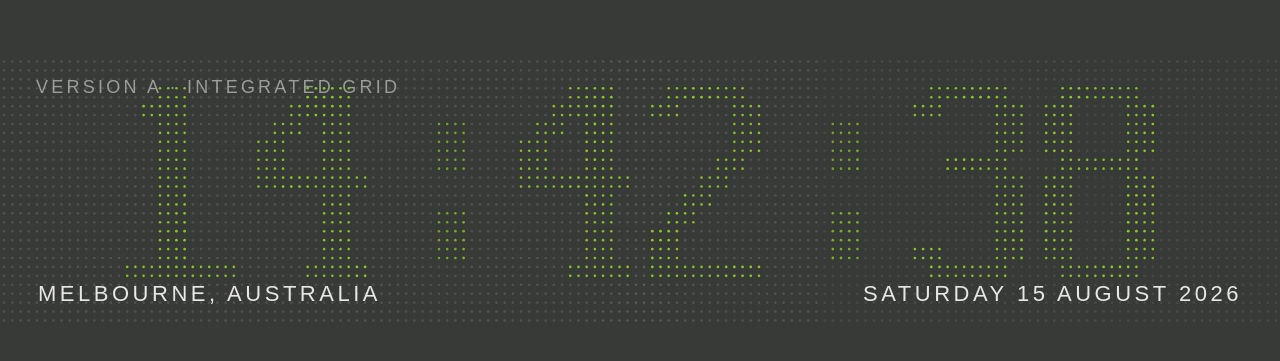
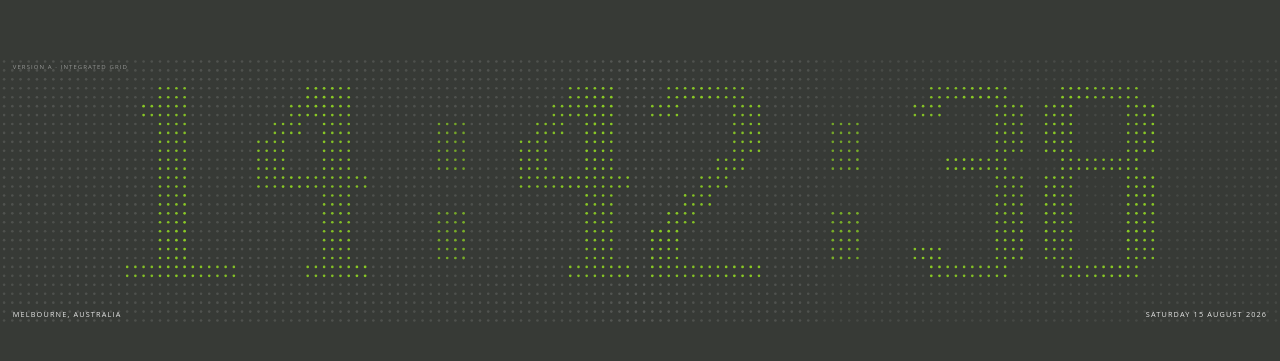
Before and after one commit to creative-innovation-labs-bmc/Melbl8-Clock09-Dot-Matrix, a plain HTML site: page variant-a.html in a window 1280 px wide. Shown: the part 209-570 px from the top of the page. Drawn offline with Linux system fonts and the light colour scheme; a web font is replaced by a local one.

Commit message:
QC Clock09 variant A layout

```diff
--- a/variant-a.html
+++ b/variant-a.html
@@ -5,23 +5,10 @@
   <meta name="viewport" content="width=device-width,initial-scale=1">
   <meta name="robots" content="noindex,nofollow,noarchive,nosnippet,noimageindex">
   <meta name="theme-color" content="#373A36">
-  <title>Clock 09 Dot Matrix</title>
+  <title>Clock 09 Dot Matrix A</title>
   <style>
-    :root{--bg:#373A36;--text:#fff}
-    *{box-sizing:border-box}
-    html,body{margin:0;width:100%;height:100%;background:var(--bg);color:var(--text);font-family:Arial,Helvetica,sans-serif;overflow:hidden}
-    body{display:grid;place-items:center}
-    .shell{width:100vw;height:100vh;display:grid;place-items:center;background:var(--bg)}
-    .stage{position:relative;width:100vw;aspect-ratio:3840/804;max-height:100vh;overflow:hidden;background:var(--bg)}
-    canvas{position:absolute;inset:0;width:100%;height:100%}
-    .overlay{position:absolute;inset:0;pointer-events:none}
-    .version{position:absolute;top:20px;left:36px;font-size:18px;letter-spacing:.18em;color:rgba(255,255,255,.5);text-transform:uppercase}
-    .footer{position:absolute;left:38px;right:38px;bottom:18px;display:flex;justify-content:space-between;gap:20px;font-size:22px;letter-spacing:.16em;color:rgba(255,255,255,.88);text-transform:uppercase}
+    @font-face{font-family:'Open Sans';src:url('https://raw.githubusercontent.com/creative-innovation-labs-bmc/Melbl8-Clock03-Split-flap-Open-Sans/main/OpenSans-Variable.ttf') format('truetype');font-style:normal;font-weight:300 800;font-display:swap}
+    :root{--bg:#373A36;--text:#fff}*{box-sizing:border-box}html,body{margin:0;width:100%;height:100%;background:var(--bg);color:var(--text);font-family:'Open Sans',sans-serif;overflow:hidden}body{display:grid;place-items:center}.shell{width:100vw;height:100vh;display:grid;place-items:center;background:var(--bg)}.stage{position:relative;width:min(100vw,calc(100vh * 3840 / 804));height:min(100vh,calc(100vw * 804 / 3840));aspect-ratio:3840/804;overflow:hidden;background:var(--bg)}canvas{position:absolute;inset:0;width:100%;height:100%}.overlay{position:absolute;inset:0;pointer-events:none}.version{position:absolute;top:.5vw;left:1vw;font-size:clamp(4px,.47vw,18px);letter-spacing:.18em;color:rgba(255,255,255,.48);text-transform:uppercase}.footer{position:absolute;left:1vw;right:1vw;bottom:.47vw;display:flex;justify-content:space-between;gap:1vw;font-size:clamp(5px,.57vw,22px);letter-spacing:.16em;color:rgba(255,255,255,.88);text-transform:uppercase}
   </style>
 </head>
-<body>
-<div class="shell"><div class="stage"><canvas id="clock-canvas"></canvas><div class="overlay"><div class="version" data-version-tag></div><div class="footer"><div data-footer-left></div><div data-footer-right></div></div></div></div></div>
-<script src="./clock-variants.js"></script>
-<script>DotMatrixClock.createClock({title:'Version A · Integrated Grid',cols:156,rows:30,idleAlpha:0.075,progressAlpha:0.115,activeAlpha:0.94,rippleAlpha:0.08,rippleScale:0.05,scan:0.04,twinkle:0.01});</script>
-</body>
-</html>
+<body><div class="shell"><div class="stage"><canvas id="clock-canvas"></canvas><div class="overlay"><div class="version" data-version-tag></div><div class="footer"><div data-footer-left></div><div data-footer-right></div></div></div></div></div><script src="./clock-variants.js"></script><script>DotMatrixClock.createClock({title:'Version A · Integrated Grid',cols:156,rows:30,glyphScale:2,idleAlpha:0.075,progressAlpha:0.115,activeAlpha:0.94,rippleAlpha:0.08,rippleScale:0.05,scan:0.04,twinkle:0.01});</script></body></html>
```
